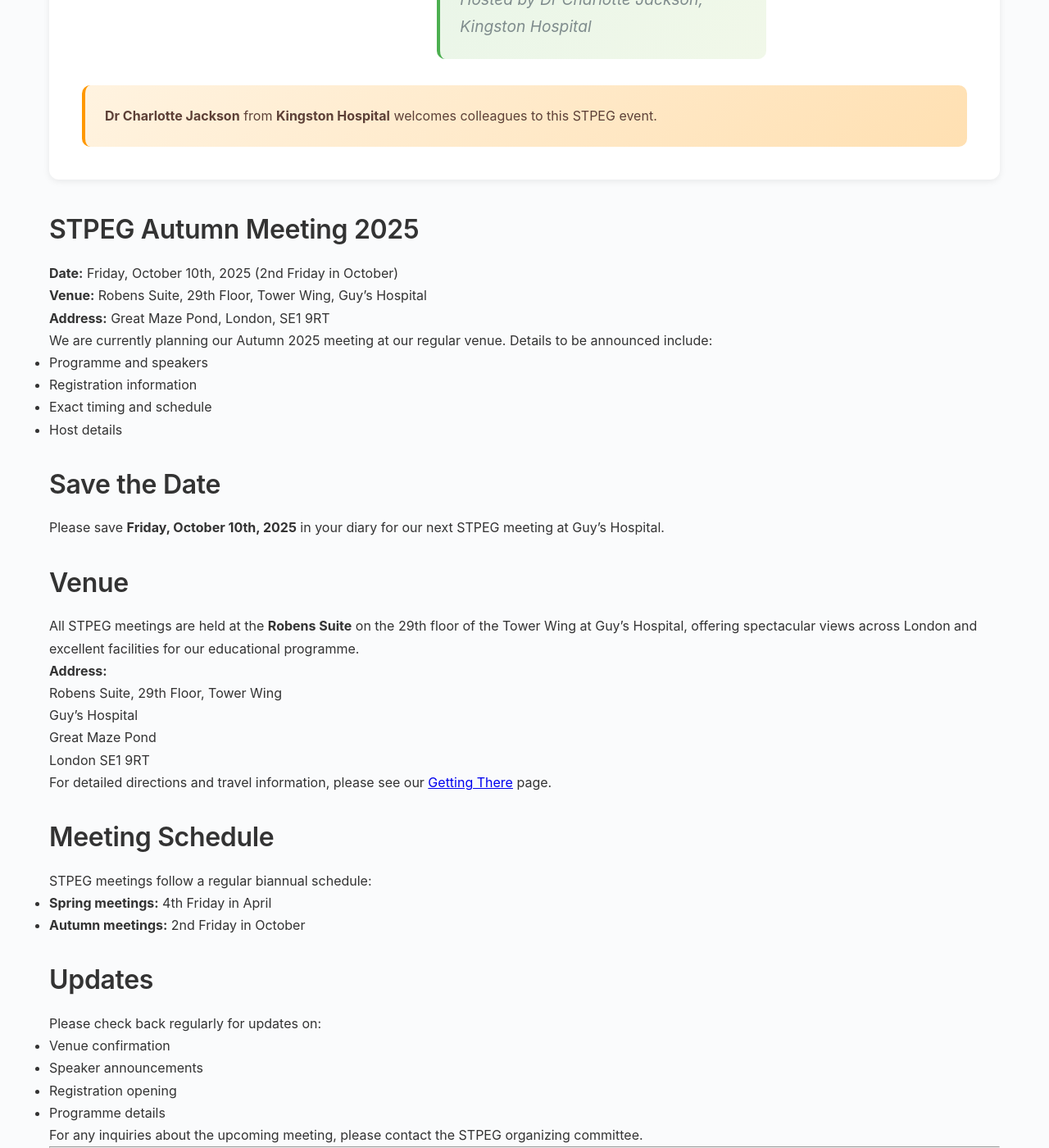
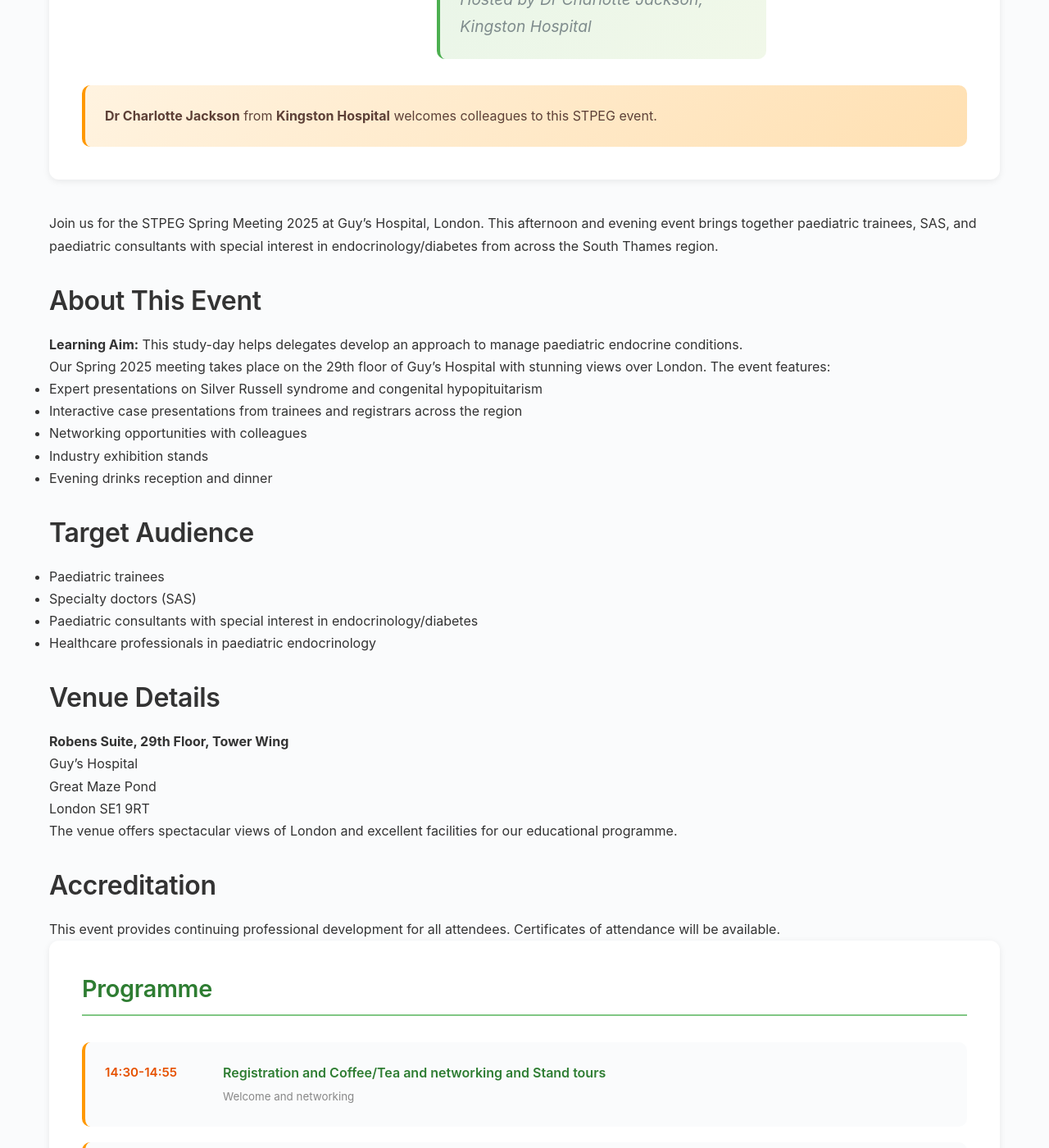
Before and after one commit to eatyourpeas/stpeg, a Jekyll site: the page built from _events/autumn-2025.md, in a window 1280 px wide and 1400 px high, scrolled down 438 px. Shown: the whole window at 82% size. Built offline with Jekyll 4.4.1, drawn with Linux system fonts in a browser that asks for light colours; some of the changed text lies outside the part shown.

Commit message:
speaker guidance and autumn 2025

```diff
--- a/_events/autumn-2025.md
+++ b/_events/autumn-2025.md
@@ -66,51 +66,36 @@
 acknowledgements: "This meeting is multi-sponsored kindly by Merck Serono, Neurocrine, Novo Nordisk in exchange for stand space. The sponsors have no influence on the academic agenda."
 ---
 
-## STPEG Autumn Meeting 2025
+Join us for the STPEG Spring Meeting 2025 at Guy's Hospital, London. This afternoon and evening event brings together paediatric trainees, SAS, and paediatric consultants with special interest in endocrinology/diabetes from across the South Thames region.
 
-**Date:** Friday, October 10th, 2025 (2nd Friday in October)
-**Venue:** Robens Suite, 29th Floor, Tower Wing, Guy's Hospital
-**Address:** Great Maze Pond, London, SE1 9RT
+## About This Event
 
-We are currently planning our Autumn 2025 meeting at our regular venue. Details to be announced include:
+**Learning Aim:** This study-day helps delegates develop an approach to manage paediatric endocrine conditions.
 
-- Programme and speakers
-- Registration information
-- Exact timing and schedule
-- Host details
+Our Spring 2025 meeting takes place on the 29th floor of Guy's Hospital with stunning views over London. The event features:
 
-## Save the Date
+- Expert presentations on Silver Russell syndrome and congenital hypopituitarism
+- Interactive case presentations from trainees and registrars across the region
+- Networking opportunities with colleagues
+- Industry exhibition stands
+- Evening drinks reception and dinner
 
-Please save **Friday, October 10th, 2025** in your diary for our next STPEG meeting at Guy's Hospital.
+## Target Audience
 
-## Venue
+- Paediatric trainees
+- Specialty doctors (SAS)
+- Paediatric consultants with special interest in endocrinology/diabetes
+- Healthcare professionals in paediatric endocrinology
 
-All STPEG meetings are held at the **Robens Suite** on the 29th floor of the Tower Wing at Guy's Hospital, offering spectacular views across London and excellent facilities for our educational programme.
+## Venue Details
 
-**Address:**
-Robens Suite, 29th Floor, Tower Wing
+**Robens Suite, 29th Floor, Tower Wing**
 Guy's Hospital
 Great Maze Pond
 London SE1 9RT
 
-For detailed directions and travel information, please see our [Getting There](../getting-there.html) page.
+The venue offers spectacular views of London and excellent facilities for our educational programme.
 
-## Meeting Schedule
+## Accreditation
 
-STPEG meetings follow a regular biannual schedule:
-- **Spring meetings:** 4th Friday in April
-- **Autumn meetings:** 2nd Friday in October
-
-## Updates
-
-Please check back regularly for updates on:
-- Venue confirmation
-- Speaker announcements
-- Registration opening
-- Programme details
-
-For any inquiries about the upcoming meeting, please contact the STPEG organizing committee.
-
----
-
-*This page will be updated as details become available.*
+This event provides continuing professional development for all attendees. Certificates of attendance will be available.
```
Also changed, not shown: speaker-guidance.md (+20 -12 lines).
